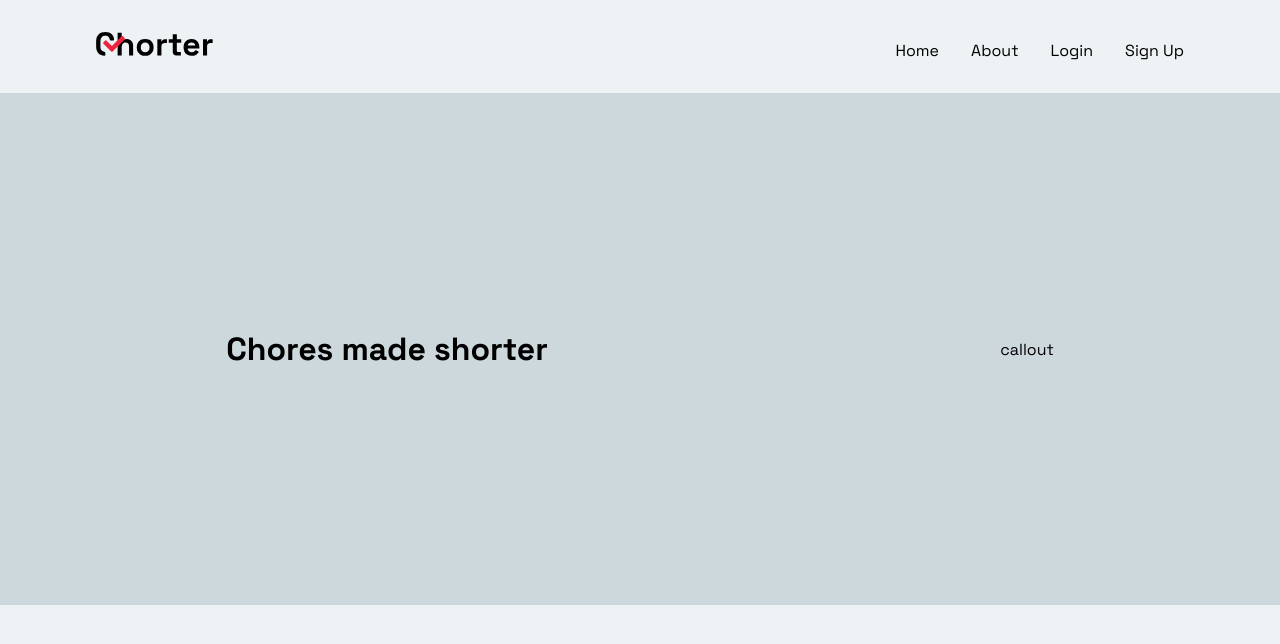
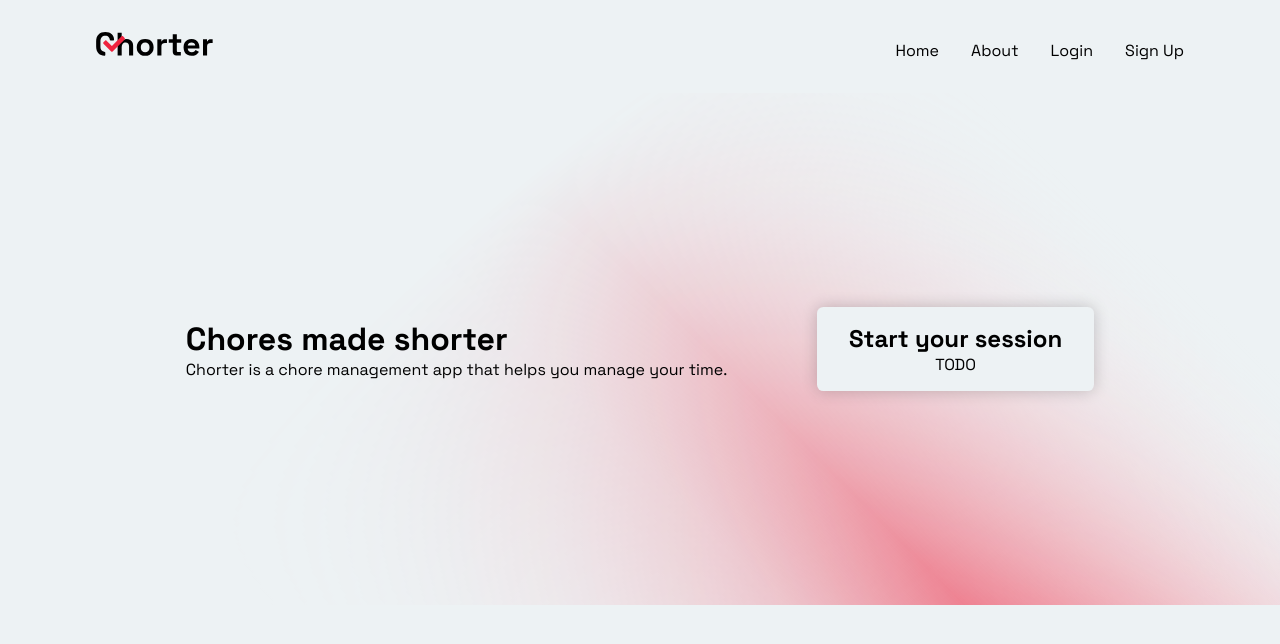
Before and after one commit to lutzseverino/dam-m04--chorter, a Next.js app: page / in a window 1280 px wide. Shown: the top 644 px of the page. Built offline with nearby package versions, Linux system fonts and the light colour scheme.

Commit message:
feat: create action component

```diff
--- a/pages/index.jsx
+++ b/pages/index.jsx
@@ -1,14 +1,33 @@
 import Head from "next/head";
 import NavBar from "../components/NavBar";
+import Dialog from "../components/Dialog";
 
 import styled from "styled-components";
-import styles from "../styles/Main.module.css";
 
 const StyledMain = styled.main`
   display: flex;
   flex-direction: column;
   justify-content: space-between;
   align-items: center;
+`;
+
+const StyledAction = styled.div`
+  display: flex;
+  flex-direction: row;
+
+  justify-content: space-evenly;
+  align-items: center;
+
+  width: 100%;
+  height: 32rem;
+  padding: 2rem 6rem;
+
+  background-image: url("/brand/cta-bkg.svg");
+  background-size: cover;
+
+  @media (max-width: 768px) {
+    flex-direction: column;
+  }
 `;
 
 export default function Home() {
@@ -21,16 +40,18 @@ export default function Home() {
         <link rel="icon" href="/favicon.ico" />
       </Head>
 
-      <NavBar continued={true} />
+      <NavBar />
 
       <StyledMain>
-        {/* TODO: Migrate to styled-components */}
-        <div className={styles.action}>
+        <StyledAction>
           <div>
             <h1>Chores made shorter</h1>
+            <p>
+              Chorter is a chore management app that helps you manage your time.
+            </p>
           </div>
-          <div>callout</div>
-        </div>
+          <Dialog title={"Start your session"}>TODO</Dialog>
+        </StyledAction>
       </StyledMain>
 
       {/* <Footer /> */}
--- a/styles/Main.module.css
+++ /dev/null
@@ -1,10 +0,0 @@
-.action {
-  width: 100%;
-  height: 32rem;
-  display: flex;
-  flex-direction: row;
-  justify-content: space-around;
-  align-items: center;
-  padding: 2rem 0;
-  background-color: var(--background-tone);
-}
```
